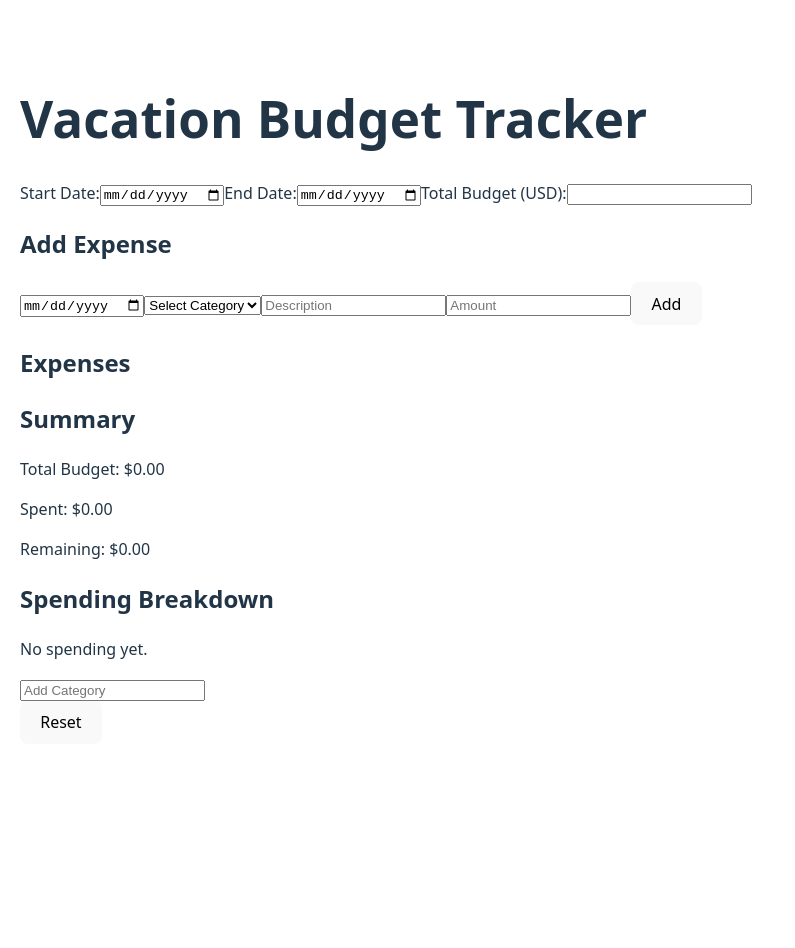
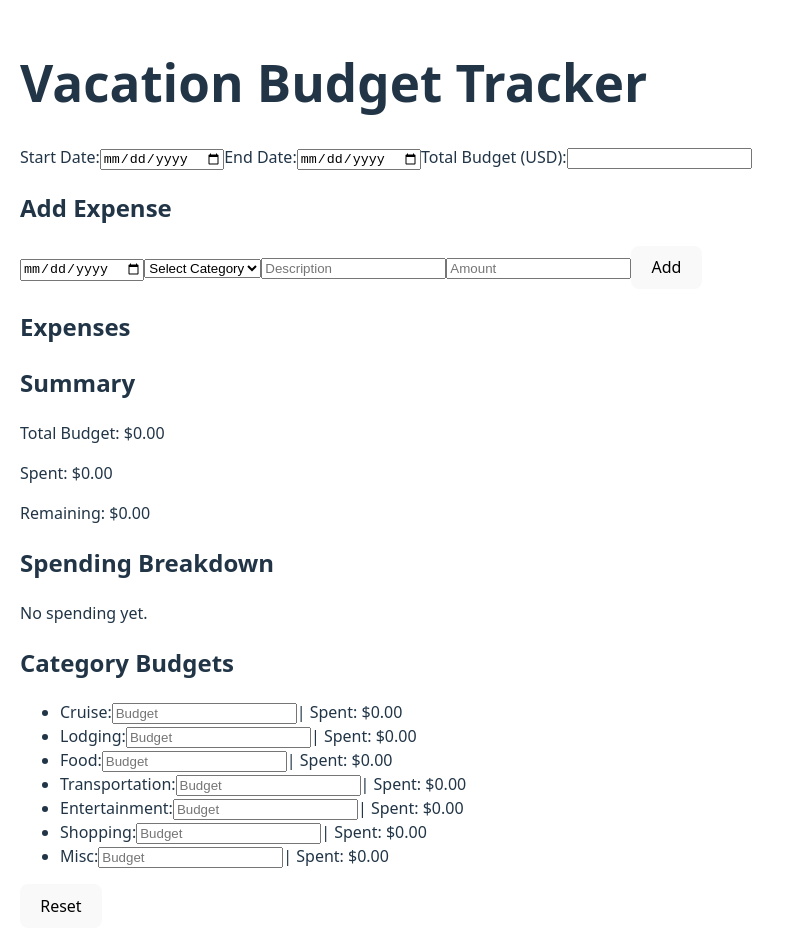
Before and after one commit to JShockley24/vacation-budget-tracker, a React (Vite) app: page / in a window 1280 px wide. Shown: the whole page, without its empty margins (0-795 px from the left). Before the commit the page ends 800 px from the top, so only its background shows below. Built offline with nearby package versions, Linux system fonts and the light colour scheme.

Commit message:
Added category-based budgeting

```diff
--- a/src/VacationBudgetTracker.jsx
+++ b/src/VacationBudgetTracker.jsx
@@ -1,7 +1,15 @@
 import React, { useState, useEffect } from 'react';
 import { PieChart, Pie, Cell, Tooltip, Legend } from 'recharts';
 
-const defaultCategories = ['Cruise', 'Lodging', 'Food', 'Transportation', 'Entertainment', 'Shopping', 'Misc'];
+const defaultCategories = [
+  { name: 'Cruise', budget: '' },
+  { name: 'Lodging', budget: '' },
+  { name: 'Food', budget: '' },
+  { name: 'Transportation', budget: '' },
+  { name: 'Entertainment', budget: '' },
+  { name: 'Shopping', budget: '' },
+  { name: 'Misc', budget: '' }
+];
 const LOCAL_STORAGE_KEY = 'vacationBudgetTrackerData';
 
 export default function VacationBudgetTracker() {
@@ -49,12 +57,6 @@ export default function VacationBudgetTracker() {
     setNewExpense({ date: '', category: '', description: '', amount: '' });
   };
 
-  const handleAddCategory = (newCat) => {
-    if (newCat && !categories.includes(newCat)) {
-      setCategories([...categories, newCat]);
-    }
-  };
-
   const handleReset = () => {
     setStartDate('');
     setEndDate('');
@@ -93,11 +95,13 @@ export default function VacationBudgetTracker() {
   const totalSpent = expenses.reduce((sum, e) => sum + e.amount, 0);
   const remaining = parseFloat(budget || 0) - totalSpent;
   const chartData = categories.map(cat => ({
-    name: cat,
-    value: expenses.filter(e => e.category === cat).reduce((sum, e) => sum + e.amount, 0)
+    name: cat.name,
+    value: expenses.filter(e => e.category === cat.name).reduce((sum, e) => sum + e.amount, 0)
   })).filter(item => item.value > 0);
 
   const COLORS = ['#8884d8', '#82ca9d', '#ffc658', '#ff7f50', '#a4de6c', '#d0ed57'];
+
+  const totalCategoryBudget = categories.reduce((sum, cat) => sum + parseFloat(cat.budget || 0), 0);
 
   return (
     <div style={{ padding: 20, maxWidth: 800, margin: '0 auto' }}>
@@ -116,7 +120,7 @@ export default function VacationBudgetTracker() {
         <input type="date" value={newExpense.date} onChange={e => setNewExpense({ ...newExpense, date: e.target.value })} />
         <select value={newExpense.category} onChange={e => setNewExpense({ ...newExpense, category: e.target.value })}>
           <option value="">Select Category</option>
-          {categories.map((cat, i) => <option key={i} value={cat}>{cat}</option>)}
+          {categories.map((cat, i) => <option key={i} value={cat.name}>{cat.name}</option>)}
         </select>
         <input placeholder="Description" value={newExpense.description} onChange={e => setNewExpense({ ...newExpense, description: e.target.value })} />
         <input type="number" placeholder="Amount" value={newExpense.amount} onChange={e => setNewExpense({ ...newExpense, amount: e.target.value })} />
@@ -140,7 +144,7 @@ export default function VacationBudgetTracker() {
                 >
                   <option value="">Select Category</option>
                   {categories.map((cat, idx) => (
-                    <option key={idx} value={cat}>{cat}</option>
+                    <option key={idx} value={cat.name}>{cat.name}</option>
                   ))}
                 </select>
                 <input
@@ -169,7 +173,7 @@ export default function VacationBudgetTracker() {
       </ul>
 
       <h2>Summary</h2>
-      <p>Total Budget: ${parseFloat(budget || 0).toFixed(2)}</p>
+      <p>Total Budget: ${totalCategoryBudget.toFixed(2)}</p>
       <p>Spent: ${totalSpent.toFixed(2)}</p>
       <p>Remaining: ${remaining.toFixed(2)}</p>
 
@@ -184,14 +188,26 @@ export default function VacationBudgetTracker() {
         </PieChart>
       )}
 
-      <div>
-        <input placeholder="Add Category" onKeyDown={e => {
-          if (e.key === 'Enter') {
-            handleAddCategory(e.target.value);
-            e.target.value = '';
-          }
-        }} />
-      </div>
+      <h2>Category Budgets</h2>
+      <ul>
+        {categories.map((cat, i) => (
+          <li key={i}>
+            {cat.name}:
+            <input
+              type="number"
+              placeholder="Budget"
+              value={cat.budget}
+              onChange={e => {
+                const updated = [...categories];
+                updated[i].budget = e.target.value;
+                setCategories(updated);
+              }}
+            />
+            | Spent: ${expenses.filter(e => e.category === cat.name).reduce((sum, e) => sum + e.amount, 0).toFixed(2)}
+          </li>
+        ))}
+      </ul>
+
       <div className="reset-button-container">
         <button className="reset-button" onClick={confirmReset}>Reset</button>
       </div>
```
